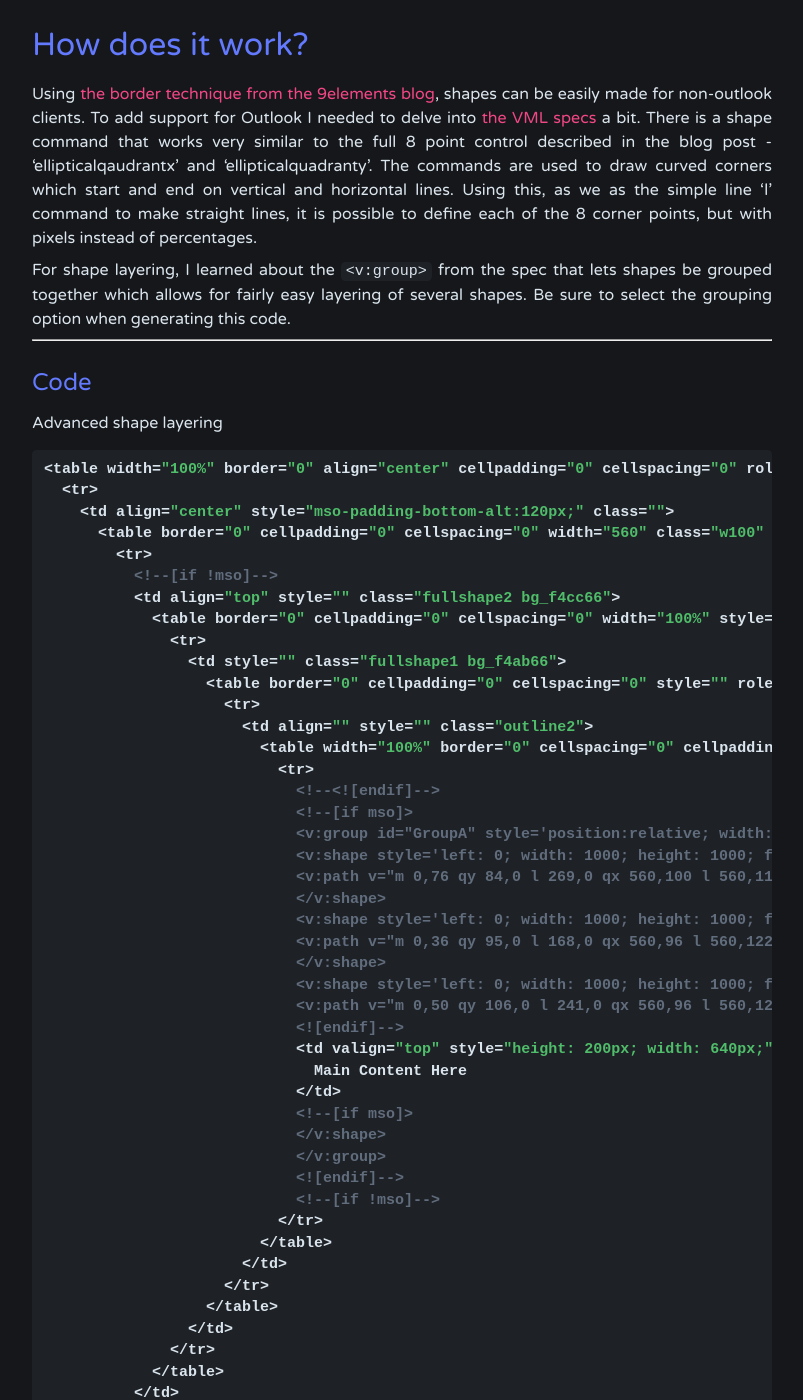
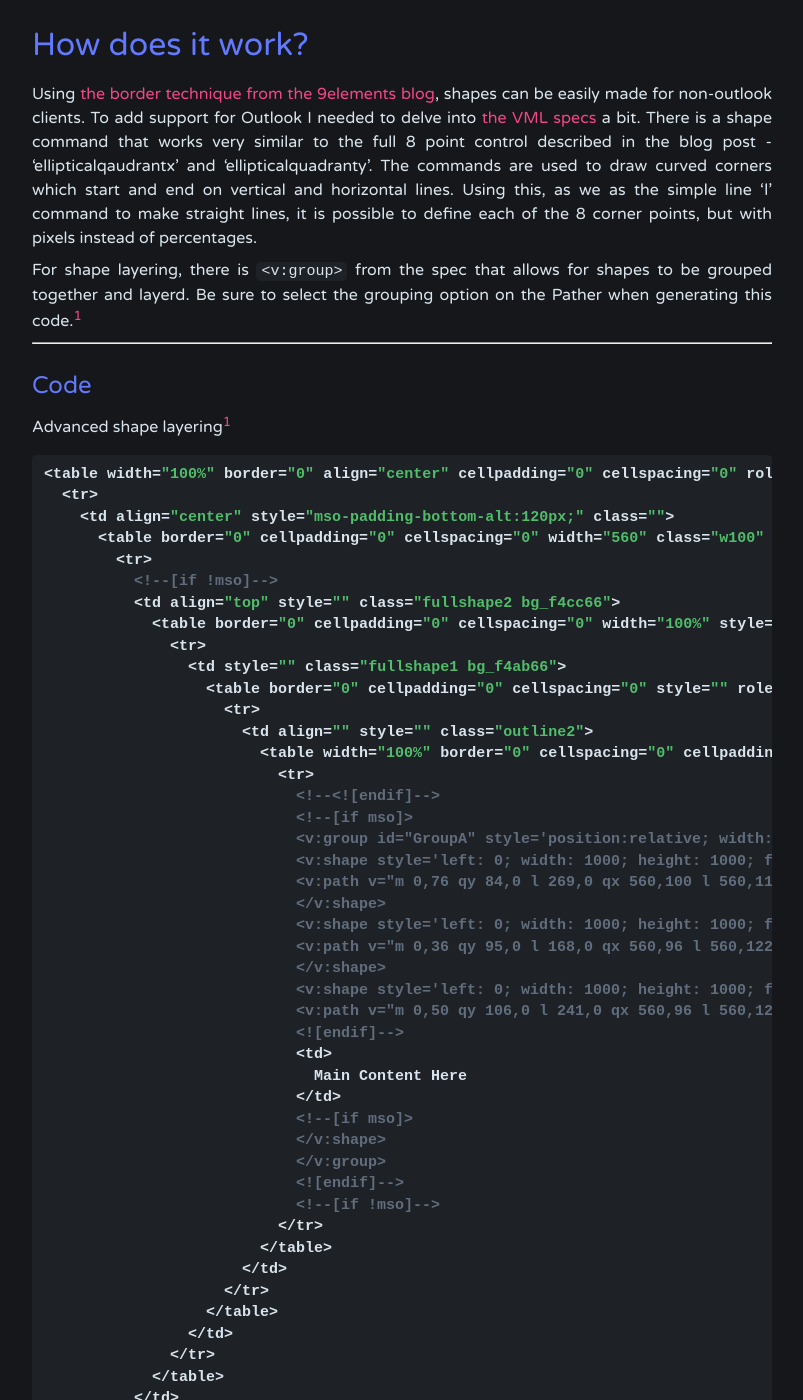
Before and after one commit to Colin-Whelan/Colin-Whelan.github.io, a Jekyll site: the page built from _posts/2022-10-03-organic-shapes.md, in a window 1280 px wide and 1400 px high, scrolled down 1429 px. Shown: the whole window, without its empty margins (238-1041 px from the left). Built offline with Jekyll 4.4.1, drawn with Linux system fonts in a browser that asks for light colours; nearby versions of some CDN libraries; comment, search, counter and statistics services are not loaded; some of the changed text lies outside the part shown.

Commit message:
updated code and slightly different copy

````diff
--- a/_posts/2022-10-03-organic-shapes.md
+++ b/_posts/2022-10-03-organic-shapes.md
@@ -32,13 +32,16 @@ In addition to creating tons of new shapes, several shapes can be layered on top
 Using [the border technique from the 9elements blog](https://9elements.com/blog/css-border-radius/), shapes can be easily made for non-outlook clients.
 To add support for Outlook I needed to delve into [the VML specs](https://www.w3.org/TR/NOTE-VML) a bit. There is a shape command that works very similar to the full 8 point control described in the blog post - 'ellipticalqaudrantx' and 'ellipticalquadranty'. The commands are used to draw curved corners which start and end on vertical and horizontal lines. Using this, as we as the simple line 'l' command to make straight lines, it is possible to define each of the 8 corner points, but with pixels instead of percentages.
 
-For shape layering, I learned about the `<v:group>` from the spec that lets shapes be grouped together which allows for fairly easy layering of several shapes. Be sure to select the grouping option when generating this code.
+For shape layering, there is `<v:group>` from the spec that allows for shapes to be grouped together and layerd. Be sure to select the grouping option on the Pather when generating this code.[^1]
+
+
+[^1]: With shape layering, an arbitrary amount of padding may be needed for Outlook. Use  `mso-padding-bottom-alt:_px;` and test to adjust as needed.
 
 ---
 
 ## Code
 
-Advanced shape layering
+Advanced shape layering[^1]
 
 ```html
 <table width="100%" border="0" align="center" cellpadding="0" cellspacing="0" role="presentation">
@@ -68,7 +71,7 @@ Advanced shape layering
                             <v:shape style='left: 0; width: 1000; height: 1000; flip:y;' strokeweight="1" strokecolor="#000000" fill="false" coordorigin="0 0" coordsize="560 200">
                             <v:path v="m 0,50 qy 106,0 l 241,0 qx 560,96 l 560,120 qy 118,200 l 90,200 qx 0,58 x"/>
                             <![endif]-->
-                            <td valign="top" style="height: 200px; width: 640px;">
+                            <td>
                               Main Content Here
                             </td>
                             <!--[if mso]>
````
